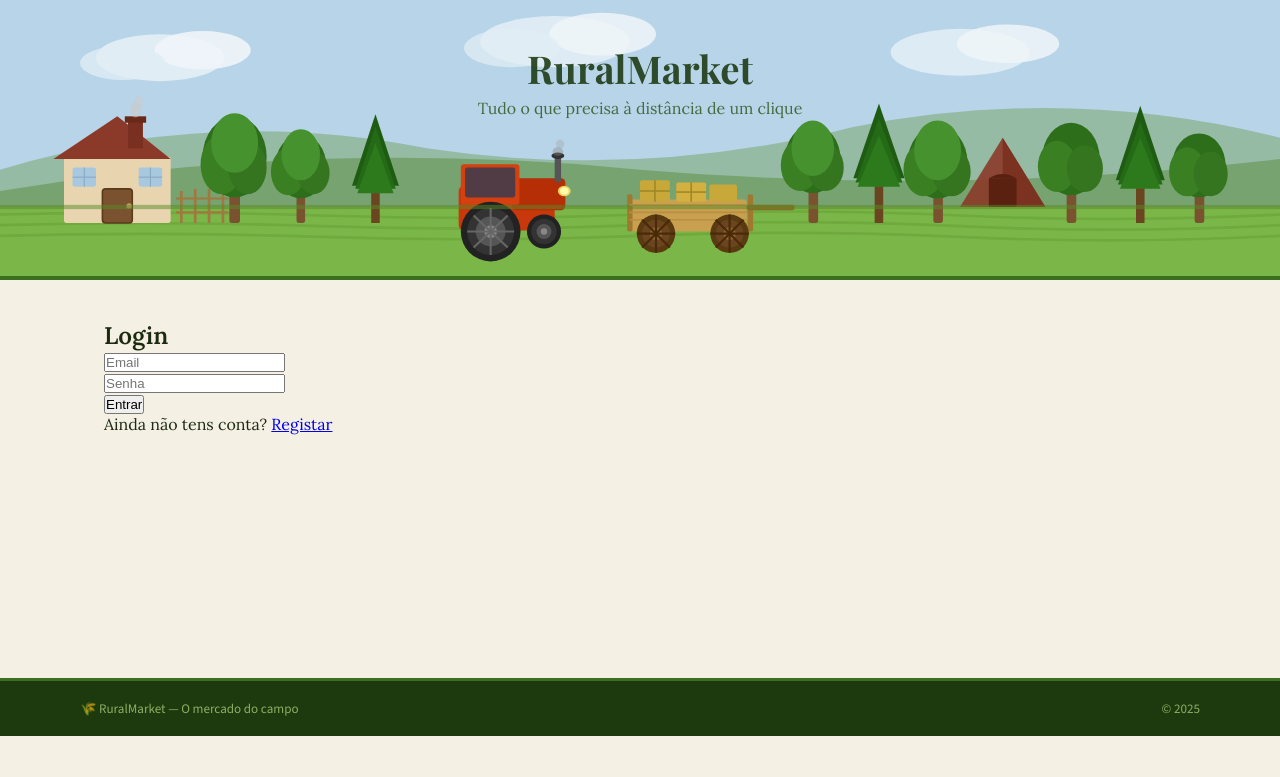
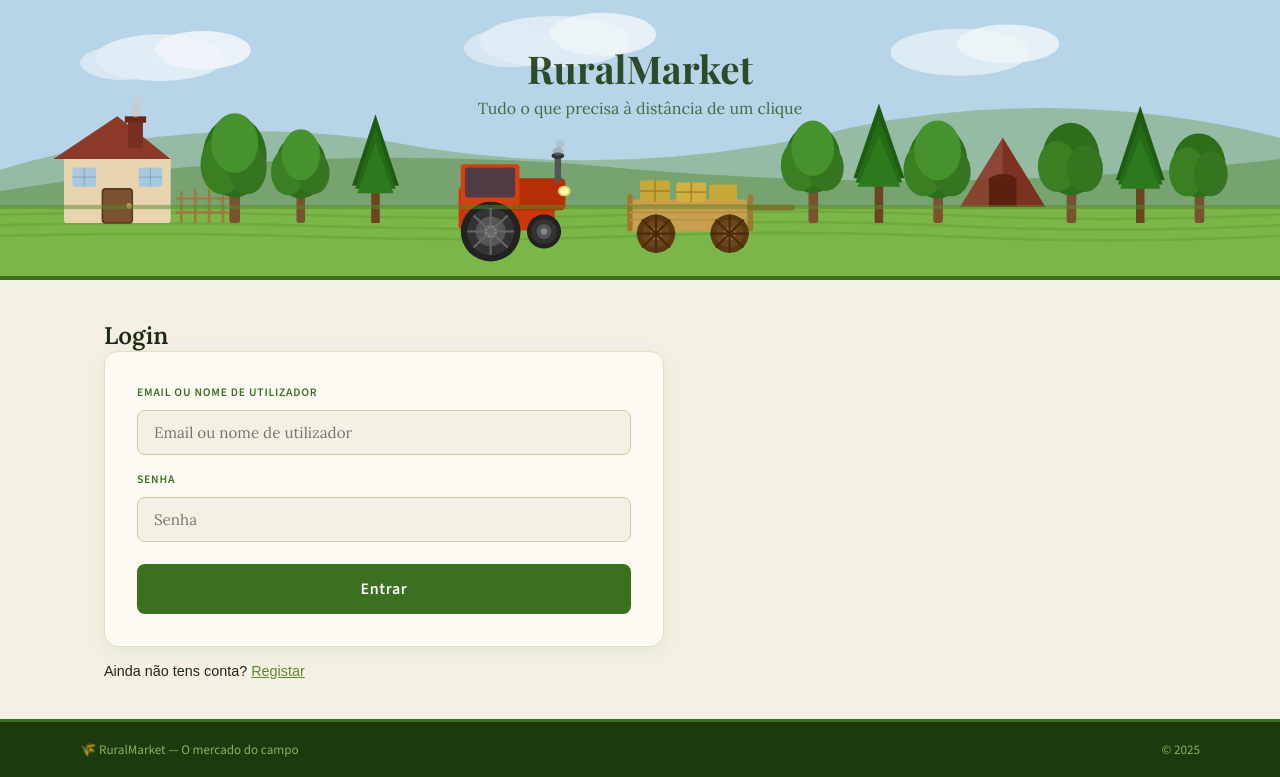
Before and after one commit to Carlos1261/ruralmarket, a Flask app: page /login in a window 1280 px wide. Shown: the part 64-841 px from the top of the page. Before the commit the page ends 800 px from the top, so only its background shows below. Run offline with Flask 3, Linux system fonts and the light colour scheme.

Commit message:
login por nome ou email

```diff
--- a/application.py
+++ b/application.py
@@ -115,8 +115,10 @@
         email = request.form['email']
         senha = db.hash_senha(request.form['senha'])
         user = db.execute(
-            'SELECT * FROM usuarios WHERE email = ? AND senha = ?', [email, senha]
-        ).fetchone()
+    '''SELECT * FROM usuarios
+       WHERE (email = %s OR nome = %s) AND senha = %s''',
+    [email, email, senha]
+).fetchone()
         if not user:
             flash('Email ou senha incorretos.')
             return render_template('login.html')
--- a/templates/login.html
+++ b/templates/login.html
@@ -4,10 +4,14 @@
 {% with msgs = get_flashed_messages() %}
   {% if msgs %}<p style="color:red">{{ msgs[0] }}</p>{% endif %}
 {% endwith %}
-<form method="POST">
-  <input type="email" name="email" placeholder="Email" required><br>
-  <input type="password" name="senha" placeholder="Senha" required><br>
+<form method="POST" class="form">
+  <label>Email ou nome de utilizador</label>
+  <input type="text" name="email" placeholder="Email ou nome de utilizador" required>
+  <label>Senha</label>
+  <input type="password" name="senha" placeholder="Senha" required>
   <button type="submit">Entrar</button>
 </form>
-<p>Ainda não tens conta? <a href="/registro">Registar</a></p>
+<p style="margin-top:1rem;font-family:sans-serif;font-size:0.9rem">
+  Ainda não tens conta? <a href="/registro" style="color:#5a8a2a">Registar</a>
+</p>
 {% endblock %}
```
